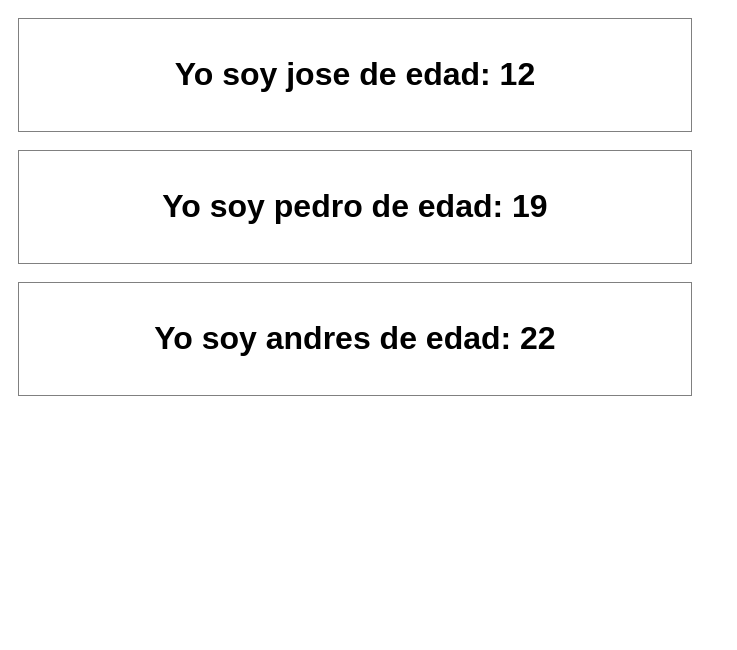
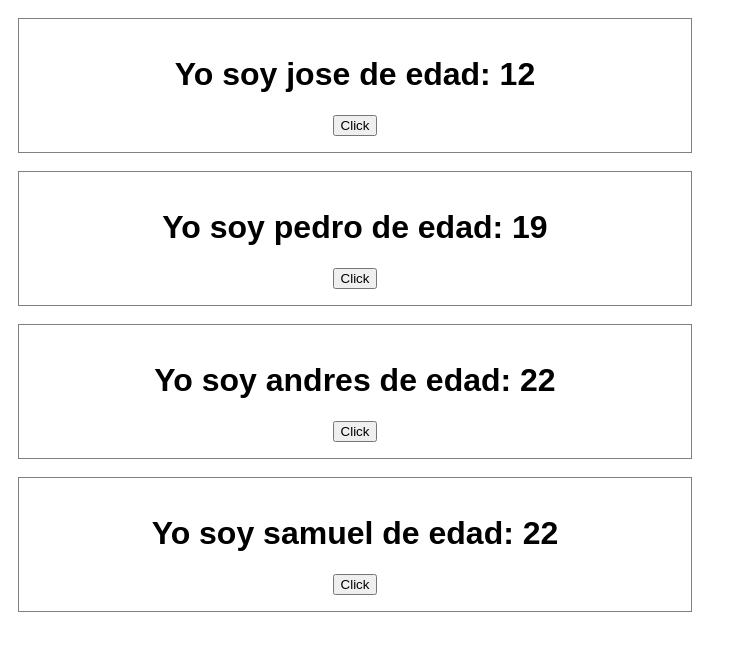
Before and after one commit to android-sos/react-udemy, a React (Create React App) app: page / in a window 1280 px wide. Shown: the top 650 px of the page, without its empty margins (0-737 px from the left). Built offline with nearby package versions, Linux system fonts and the light colour scheme.

Commit message:
chore(): Class 13

```diff
--- a/src/App.js
+++ b/src/App.js
@@ -9,13 +9,20 @@ class App extends Component {
      { name:'jose', age:12},
      { name:'pedro', age:19},
      { name:'andres', age:22},
+     { name:'samuel', age:22},
     ]
+  }
+
+
+  deletePerson = (personIndex)=>{
+   this.state.persons.splice(personIndex, 1);
+   this.setState({persons: this.state.persons});
   }
 
   render() {
     return (
       <div className="App">
-         <PersonContainer persons={this.state.persons}/>
+         <PersonContainer persons={this.state.persons} deletePerson={this.deletePerson}/>
       </div>
     );
   }
--- a/src/class13/Person.js
+++ b/src/class13/Person.js
@@ -5,10 +5,12 @@ import './Person.css'
 // Evento Click() y muta el stado
 
 class Person extends Component {
+
     render () {
         return (
             <div className='Person'>
                 <h1>Yo soy {this.props.name } de edad: { this.props.age}</h1>
+                <button onClick={this.props.deletePerson}>Click</button>
             </div>
         )
     }
--- a/src/class13/PersonContainer.js
+++ b/src/class13/PersonContainer.js
@@ -6,9 +6,14 @@ import Person from './Person'
 class PersonContainer extends Component {
 
   render() {
-    const list =  this.props.persons.map((person)=>{
+    const list =  this.props.persons.map((person, index)=>{
       return (
-        <Person name={person.name} age={person.age}/>
+        <Person
+        key={index}
+        name={person.name}
+        age={person.age}
+        deletePerson={()=>this.props.deletePerson(index)}
+        />
       )
     });
 
```
